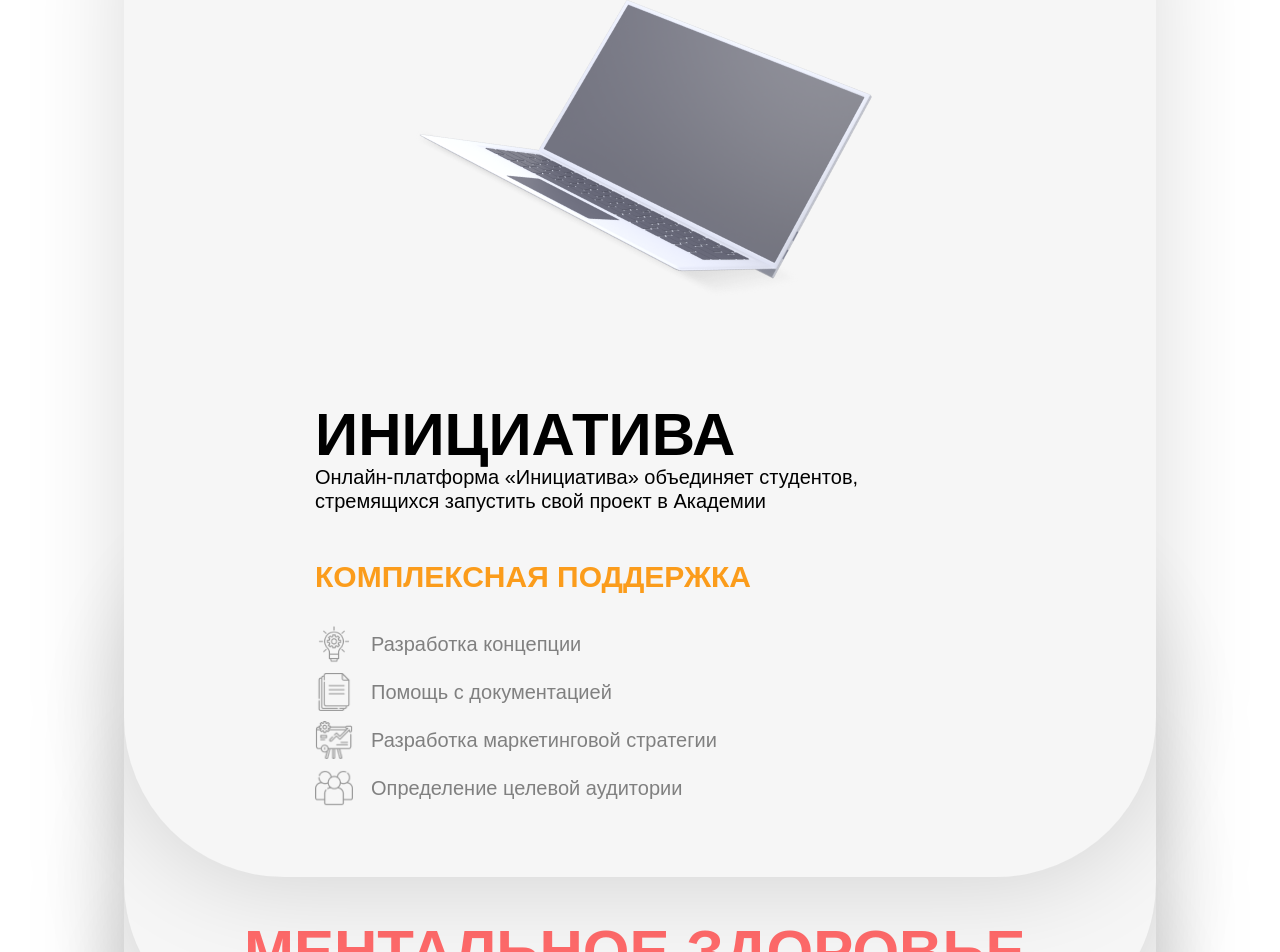
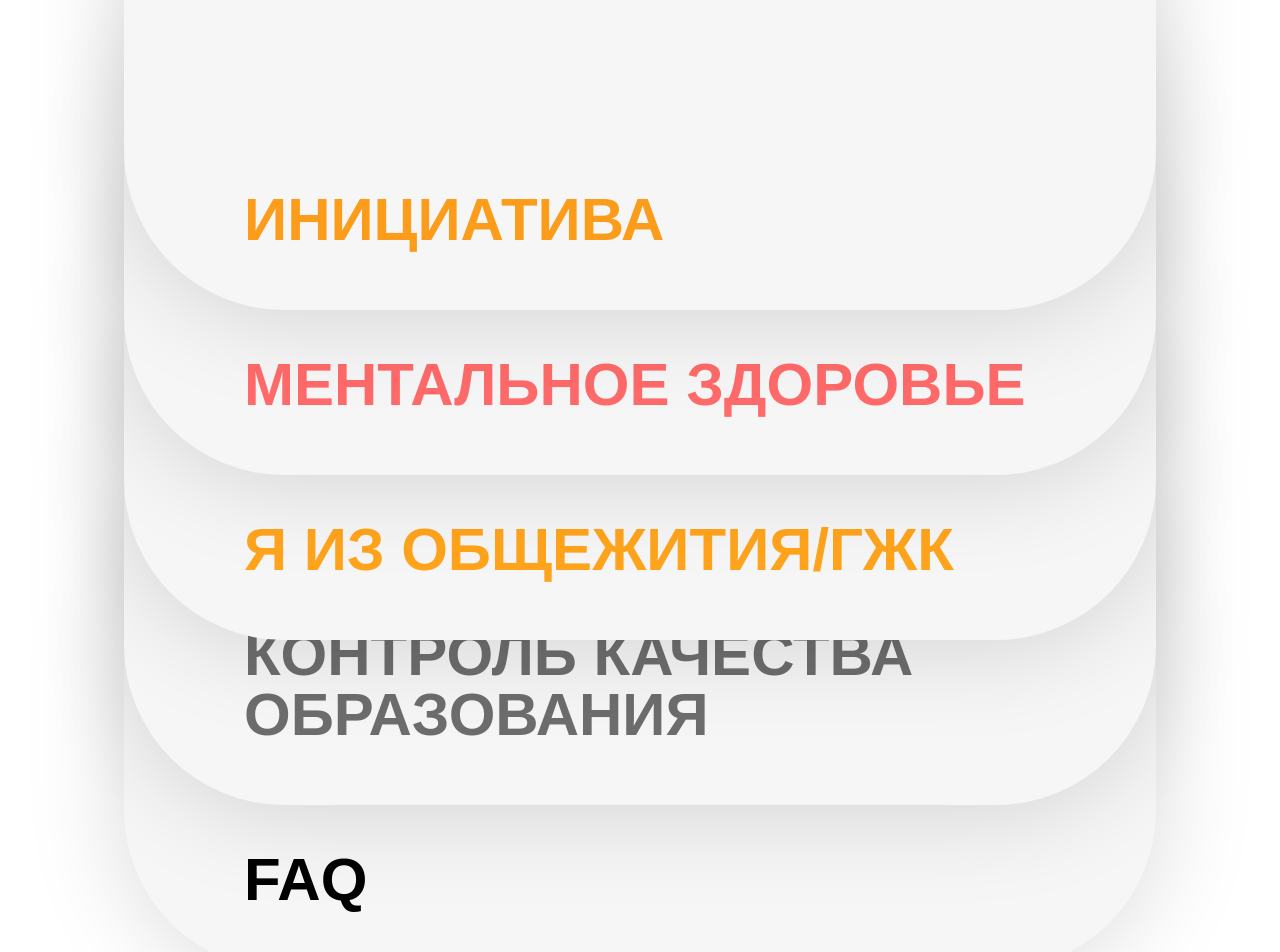
Before and after one commit to snickersnasian/ssa, a React (Create React App) app in the folder client/: page / in a window 1280 px wide. Shown: the part 6437-7389 px from the top of the page. Built offline with nearby package versions, Linux system fonts and the light colour scheme; no server answers.

Commit message:
Add interaction with cards.

```diff
--- a/client/src/components/ForEveryStudent.js
+++ b/client/src/components/ForEveryStudent.js
@@ -1,9 +1,16 @@
-import React from "react"
+import React, { useState }from "react"
 import laptop from '../media/imgs/3d-laptop.png'
 
 
 export const ForEveryStudent = () => {
 
+    const [position, setPosition] = useState(1)
+
+    const handleClick = (evt) => {
+        const pos = evt.target.getAttribute('pos')
+        console.log(pos)
+        setPosition(pos)
+    }
 
     return(
         <div className="for-student">
@@ -20,7 +27,7 @@ export const ForEveryStudent = () => {
 
 
 
-                <div className="for-student__card">
+                <div pos="1" onClick={handleClick} className={"for-student__card " + (position === "1" ? '' : 'card-inactive')}>
                     <div className="for-student__image">
                         <img src={laptop} alt="" />
                     </div>
@@ -52,7 +59,7 @@ export const ForEveryStudent = () => {
                     </div>
 
                     <div className="for-student__card-inactive">
-                        <div style={{
+                        <div pos="1" style={{
                             color: '#FB9C1B'
                         }} className="for-student__card-inactive-title">
                             ИНИЦИАТИВА
@@ -60,7 +67,7 @@ export const ForEveryStudent = () => {
                     </div>
                 </div>
 
-                <div className="for-student__card card-inactive ">
+                <div pos="2" onClick={handleClick} className={"for-student__card " + (position === "2" ? '' : 'card-inactive')}>
                     <div className="for-student__image">
                         <img src={laptop} alt="" />
                     </div>
@@ -95,7 +102,7 @@ export const ForEveryStudent = () => {
 
 
                     <div className="for-student__card-inactive">
-                        <div style={{
+                        <div pos="2" style={{
                             color: '#FF6A6A'
                         }} className="for-student__card-inactive-title">
                             МЕНТАЛЬНОЕ ЗДОРОВЬЕ
@@ -103,7 +110,7 @@ export const ForEveryStudent = () => {
                     </div>
                 </div>
 
-                <div className="for-student__card card-inactive">
+                <div pos="3" onClick={handleClick} className={"for-student__card " + (position === "3" ? '' : 'card-inactive')}>
                     <div className="for-student__image">
                         <img src={laptop} alt="" />
                     </div>
@@ -138,7 +145,7 @@ export const ForEveryStudent = () => {
 
 
                     <div className="for-student__card-inactive">
-                        <div style={{
+                        <div pos="3" style={{
                             color: '#FFA41C'
                         }} className="for-student__card-inactive-title">
                             Я ИЗ ОБЩЕЖИТИЯ/ГЖК
@@ -146,7 +153,7 @@ export const ForEveryStudent = () => {
                     </div>
                 </div>
 
-                <div className="for-student__card card-inactive">
+                <div pos="4" onClick={handleClick} className={"for-student__card " + (position === "4" ? '' : 'card-inactive')}>
                     <div className="for-student__image">
                         <img src={laptop} alt="" />
                     </div>
@@ -181,7 +188,7 @@ export const ForEveryStudent = () => {
 
 
                     <div className="for-student__card-inactive">
-                        <div style={{
+                        <div pos="4" style={{
                             color: '#6D6D6D'
                         }} className="for-student__card-inactive-title">
                             КОНТРОЛЬ КАЧЕСТВА ОБРАЗОВАНИЯ
@@ -189,7 +196,7 @@ export const ForEveryStudent = () => {
                     </div>
                 </div>
 
-                <div className="for-student__card card-inactive">
+                <div pos="5" onClick={handleClick} className={"for-student__card " + (position === "5" ? '' : 'card-inactive')}>
                     <div className="for-student__image">
                         <img src={laptop} alt="" />
                     </div>
@@ -224,7 +231,7 @@ export const ForEveryStudent = () => {
 
 
                     <div className="for-student__card-inactive">
-                        <div style={{
+                        <div pos="5" style={{
                             color: '#000000'
                         }} className="for-student__card-inactive-title">
                             FAQ
--- a/client/src/index.css
+++ b/client/src/index.css
@@ -1308,6 +1308,10 @@ nav {
     margin-bottom: -340px;
 }
 
+.for-student__card:last-child {
+    margin: 0;
+}
+
 .for-student__card:hover {
     transform: scale(1.03);
 
@@ -1528,6 +1532,7 @@ nav {
 
     .for-student__card-main-title {
         font-size: 35px;
+        line-height: 35px;
     }
 
     .for-student__card {
```
